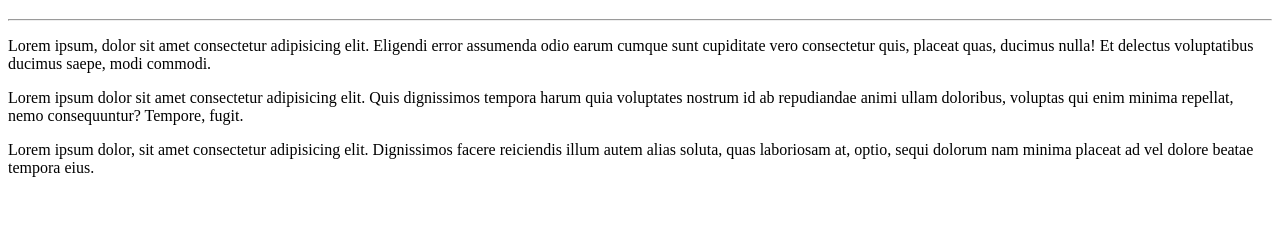
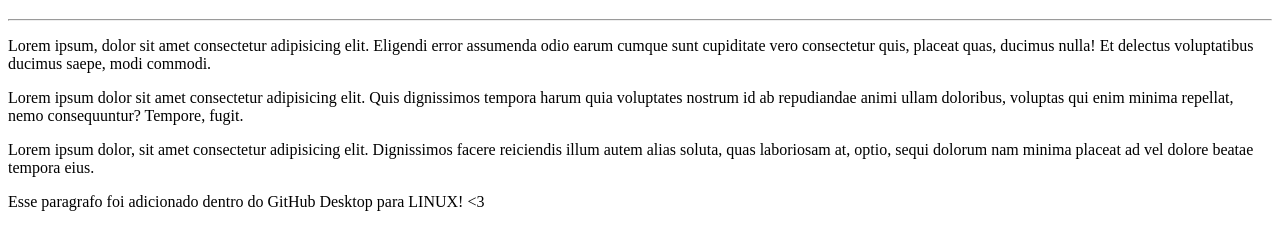
Before and after one commit to danicon/Ola-Mundo, a plain HTML site: page site-exemplo/index.html in a window 1280 px wide. Shown: the part 61-310 px from the top of the page. Drawn offline with Linux system fonts and the light colour scheme.

Commit message:
mudei o arquivo index

```diff
--- a/site-exemplo/index.html
+++ b/site-exemplo/index.html
@@ -11,5 +11,6 @@
     <p>Lorem ipsum, dolor sit amet consectetur adipisicing elit. Eligendi error assumenda odio earum cumque sunt cupiditate vero consectetur quis, placeat quas, ducimus nulla! Et delectus voluptatibus ducimus saepe, modi commodi.</p>
     <p>Lorem ipsum dolor sit amet consectetur adipisicing elit. Quis dignissimos tempora harum quia voluptates nostrum id ab repudiandae animi ullam doloribus, voluptas qui enim minima repellat, nemo consequuntur? Tempore, fugit.</p>
     <p>Lorem ipsum dolor, sit amet consectetur adipisicing elit. Dignissimos facere reiciendis illum autem alias soluta, quas laboriosam at, optio, sequi dolorum nam minima placeat ad vel dolore beatae tempora eius.</p>
+    <p>Esse paragrafo foi adicionado dentro do GitHub Desktop para LINUX! &lt;3</p>
 </body>
 </html>
```
